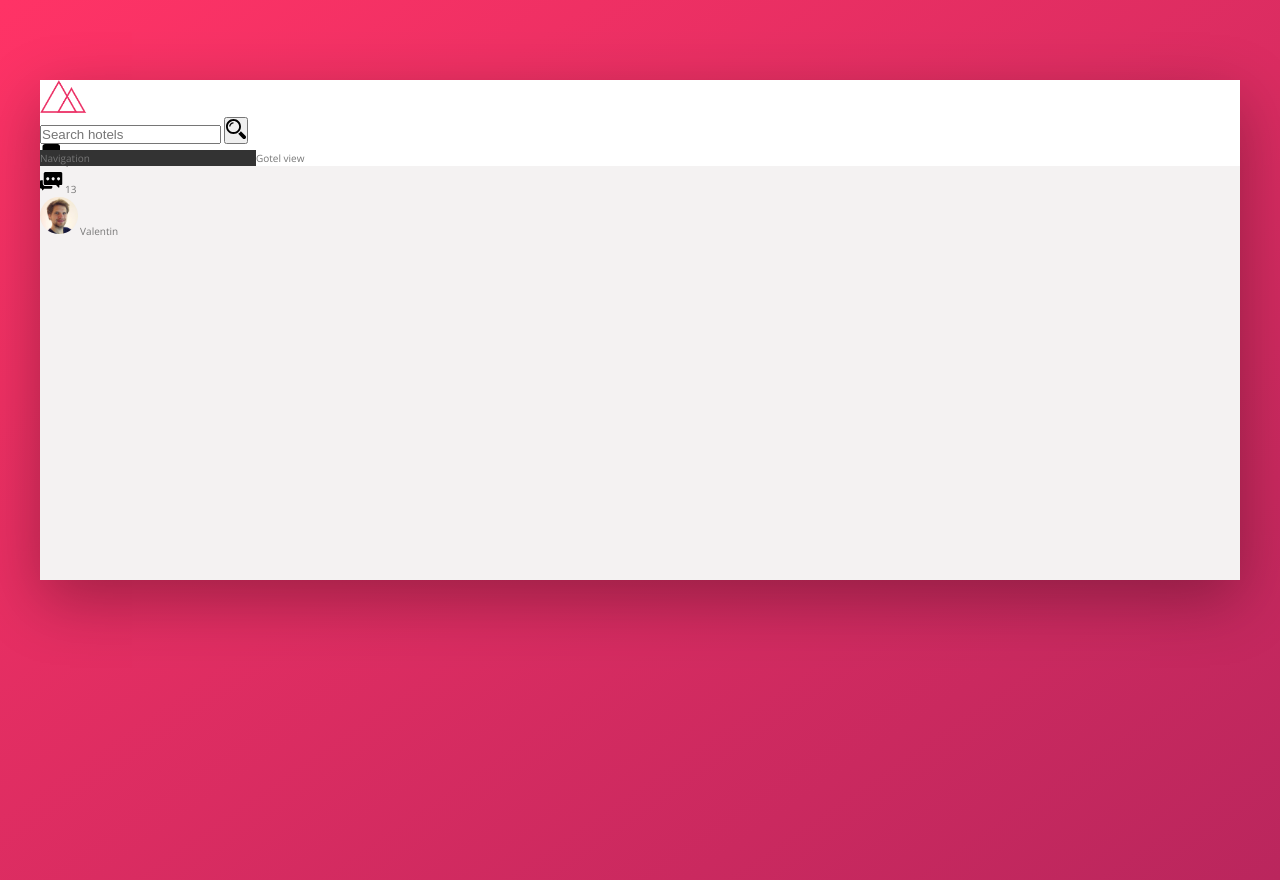
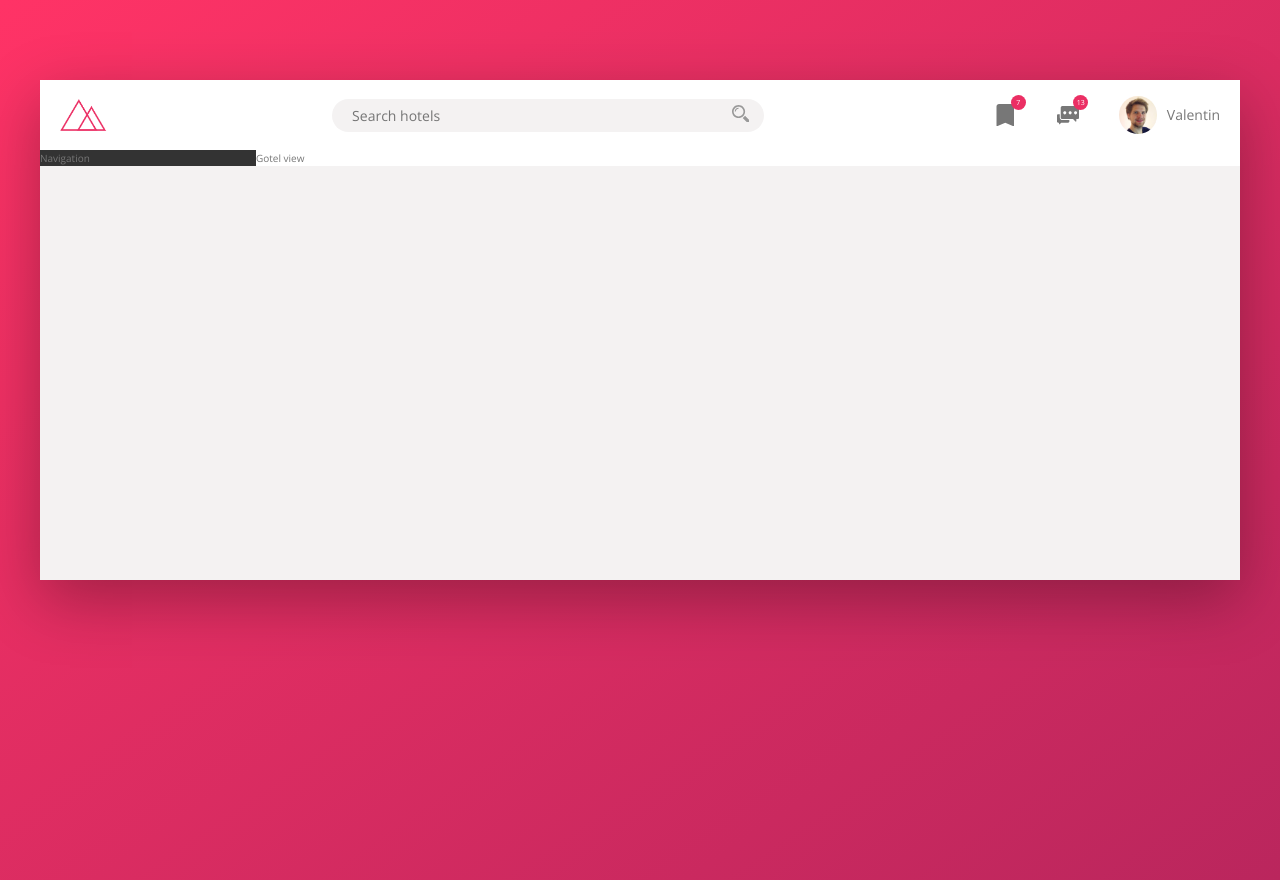
Before and after one commit to vomnes/advanced-css-udemy, a website: page trillo/index.html in a window 1280 px wide. Drawn offline with nearby package versions, Linux system fonts and the light colour scheme.

Commit message:
feat: Add header [trillo-project]

```diff
--- a/trillo/sass/_components.scss
+++ b/trillo/sass/_components.scss
@@ -1,33 +1,109 @@
 // ===== Logo ===== //
 .logo {
   height: 3.25rem;
+  margin-left: 2rem;
 }
 
 // ===== Search ===== //
 .search {
+  flex: 0 0 40%;
+
+  display: flex;
+  align-items: center;
+  justify-content: center;
+
   &__input {
+    font-family: inherit;
+    font-size: inherit;
+    color: inherit;
+    background-color: var(--color-grey-light-2);
+    border: none;
+    padding: .7rem 2rem;
+    border-radius: 50px;
+    width: 90%;
+    transition: all .2s;
+    margin-right: -3.25rem;
 
+    &:focus {
+      outline: none;
+      width: 100%;
+      background-color: var(--color-grey-light-3);
+    }
+  }
+
+  // When the search__input is focused do ...
+  &__input:focus + &__button {
+    background-color: var(--color-grey-light-3);
   }
 
   &__button {
+    border: none;
+    background-color: var(--color-grey-light-2);
 
+    &:focus {
+      outline: none;
+    }
+
+    &:active {
+      transform: translateY(2px);
+    }
   }
 
   &__icon {
-    width: 2rem;
-    height: 2rem;
+    width: 1.75rem;
+    height: 1.75rem;
+    fill: var(--color-grey-dark-3);
+  }
+
+  &::-webkit-input-placeholder {
+    font-weight: 100;
+    color: var(--color-grey-light-4);
   }
 }
 
 // ===== User Navigation ===== //
 .user-nav {
+  align-self: stretch; // Fix with the box remaining space
+
+  display: flex;
+  align-items: center;
+
+  & > * { // user-nav and all the directs childrens
+    padding: 0 2rem;
+    cursor: pointer;
+    height: 100%;
+    display: flex;
+    align-items: center;
+  }
+
+  & > *:hover {
+    background-color: var(--color-grey-light-2);
+  }
+
   &__icon-box {
-
+    position: relative;
   }
 
   &__icon {
     width: 2.25rem;
     height: 2.25rem;
+    fill: var(--color-grey-dark-2);
+  }
+
+  &__notification {
+    font-size: .7rem;
+    height: 1.5rem;
+    width: 1.5rem;
+    border-radius: 50%;
+    background-color: var(--color-primary);
+    color: #fff;
+    position: absolute;
+    top: 1.5rem;
+    right: 1.1rem;
+
+    display: flex;
+    justify-content: center;
+    align-items: center;
   }
 
   &__user {
@@ -37,6 +113,7 @@
   &__user-photo {
     height: 3.75rem;
     border-radius: 50%;
+    margin-right: 1rem;
   }
 
   &__user-name {
--- a/trillo/sass/_layout.scss
+++ b/trillo/sass/_layout.scss
@@ -8,9 +8,14 @@
 }
 
 .header {
+  font-size: 1.4rem;
   height: 7rem;
   background-color: #fff;
   border-bottom: var(--color-grey-light-2);
+
+  display: flex;
+  justify-content: space-between;
+  align-items: center;
 }
 
 .content {
```
Also changed, not shown: trillo/css/style.css.
